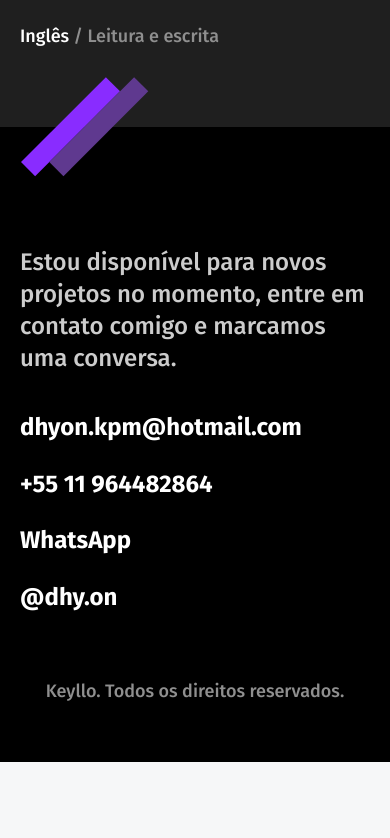
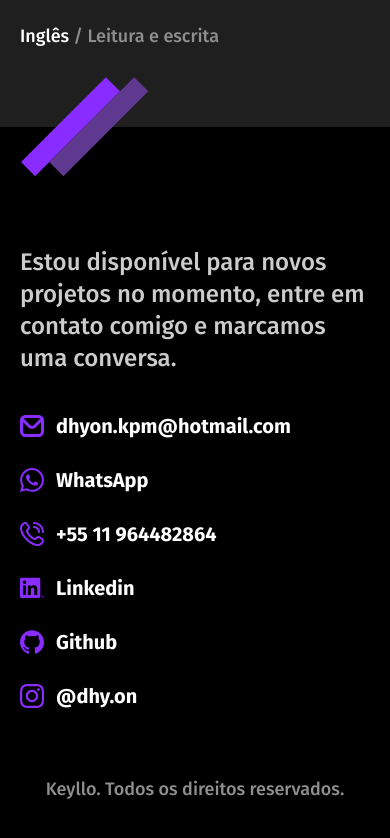
Before and after one commit to DhyonKeyllon/portfolio, a plain HTML site: page index.html in a window 390 px wide. Shown: the part 4036-4874 px from the top of the page. Before the commit the page ends 4798 px from the top, so only its background shows below. Drawn offline with Linux system fonts and the light colour scheme.

Commit message:
feat: add new styles and features - scroll smooth - new links to contact - hover in clickable links and buttons

```diff
--- a/css/footer.css
+++ b/css/footer.css
@@ -7,7 +7,7 @@
   padding: 120px 20px 60px 20px;
   margin: 0 auto;
   display: grid;
-  grid-template-columns: 1fr 1fr;
+  grid-template-columns: 1fr;
   gap: 100px;
   align-items: center;
 }
@@ -16,6 +16,13 @@
   font-size: 1.5rem;
   line-height: 1.33;
   color: #ccc;
+}
+
+.footer-contato-container {
+  display: grid;
+  grid-template-columns: 1fr 1fr;
+  gap: 40px;
+  justify-items: center;
 }
 
 .footer-contato li {
@@ -27,7 +34,20 @@
 }
 
 .footer-contato li a {
+  display: flex;
+  gap: 12px;
   color: #fff;
+  transition: color 0.2s ease-in-out;
+  -webkit-transition: color 0.2s ease-in-out;
+  -moz-transition: color 0.2s ease-in-out;
+  -ms-transition: color 0.2s ease-in-out;
+  -o-transition: color 0.2s ease-in-out;
+  align-items: center;
+}
+
+.footer-contato li a:hover {
+  color: #892cff;
+  fill: #892cff;
 }
 
 .footer-copy {
@@ -39,7 +59,6 @@
 
 @media (max-width: 860px) {
   .footer-container {
-    grid-template-columns: 1fr;
     gap: 40px;
   }
 
@@ -47,3 +66,19 @@
     font-size: 1.5rem;
   }
 }
+
+@media (max-width: 515px) {
+  .footer-contato-container {
+    grid-template-columns: 1fr;
+    justify-items: start;
+    gap: 0;
+  }
+
+  .footer-contato li {
+    font-size: 1.25rem;
+  }
+
+  .footer-contato li a img {
+    width: 24px;
+  }
+}
--- a/css/global.css
+++ b/css/global.css
@@ -3,6 +3,7 @@ body {
   margin: 0;
   color: #141414;
   background-color: #f6f7f8;
+  scroll-behavior: smooth;
 }
 
 a {
--- a/css/header.css
+++ b/css/header.css
@@ -25,6 +25,16 @@
   text-decoration: none;
   color: #141414;
   display: block;
+  cursor: pointer;
+}
+
+.header-menu a:hover {
+  color: #892cff;
+  transition: color 0.2s ease-in-out;
+  -webkit-transition: color 0.2s ease-in-out;
+  -moz-transition: color 0.2s ease-in-out;
+  -ms-transition: color 0.2s ease-in-out;
+  -o-transition: color 0.2s ease-in-out;
 }
 
 @media (max-width: 800px) {
--- a/index.html
+++ b/index.html
@@ -5,7 +5,7 @@
     <meta name="viewport" content="width=device-width, initial-scale=1.0" />
     <meta name="Description" content="Desenvolvedor Full-Stack Javascript/Typescript e PHP, localizado em São Paulo." />
     <title>Dhyon - Desenvolvedor de Software</title>
-    <link rel="stylesheet" href="css/styles.min.css" />
+    <link rel="stylesheet" href="css/styles.css" />
     <link rel="shortcut icon" href="./favicon.svg" type="image/svg+xml" />
 
     <link rel="preconnect" href="https://fonts.googleapis.com" />
@@ -14,6 +14,12 @@
       href="https://fonts.googleapis.com/css2?family=Fira+Sans:wght@500;700&family=Poppins:wght@700&display=swap"
       rel="stylesheet"
     />
+    <script>
+      handleScrollTo = (id) => {
+        const element = document.getElementById(id);
+        element.scrollIntoView({ behavior: "smooth" });
+      };
+    </script>
   </head>
   <body>
     <header class="header">
@@ -21,9 +27,9 @@
 
       <nav>
         <ul class="header-menu">
-          <li><a href="#experiencia">Experiência</a></li>
-          <li><a href="#formacao">Formação</a></li>
-          <li><a href="#contato">Contato</a></li>
+          <li><a aria-label="Sessão de experiência" onclick="handleScrollTo('experiencia')">Experiência</a></li>
+          <li><a aria-label="Sessão de formação" onclick="handleScrollTo('formacao')">Formação</a></li>
+          <li><a aria-label="Sessão de contato" onclick="handleScrollTo('contato')">Contato</a></li>
         </ul>
       </nav>
     </header>
@@ -213,18 +219,53 @@
           Estou disponível para novos projetos no momento, entre em contato comigo e marcamos uma conversa.
         </p>
 
-        <ul class="footer-contato">
-          <li aria-label="Email para contato">
-            <a href="mailto:dhyon.kpm@hotmail.com" aria-label="dhyon.kpm@hotmail.com Link para email"
-              >dhyon.kpm@hotmail.com</a
-            >
-          </li>
-          <li>+55 11 964482864</li>
-          <li><a href="https://wa.me/+5511964482964" aria-label="Link para WhatsApp">WhatsApp</a></li>
-          <li aria-label="Arroba do instagram">
-            <a href="https://www.instagram.com/dhy.on/" aria-label="@dhy.on Link para Instagram">@dhy.on</a>
-          </li>
-        </ul>
+        <div class="footer-contato-container">
+          <ul class="footer-contato">
+            <li aria-label="Email para contato">
+              <a target="_blank" href="mailto:dhyon.kpm@hotmail.com" aria-label="dhyon.kpm@hotmail.com Link para email">
+                <img src="./img/envelope.svg" alt="Ícone de Envelope" width="32px" sizes="32px" />
+                dhyon.kpm@hotmail.com
+              </a>
+            </li>
+            <li>
+              <a target="_blank" href="https://wa.me/+5511964482964" aria-label="Link para WhatsApp">
+                <img src="./img/whatsapp.svg" alt="Ícone de WhatsApp" width="32px" sizes="32px" />
+                WhatsApp
+              </a>
+            </li>
+            <li>
+              <a>
+                <img src="./img/phone-call.svg" alt="Ícone de Chamada" width="32px" sizes="32px" />
+                +55 11 964482864
+              </a>
+            </li>
+          </ul>
+          <ul class="footer-contato">
+            <li aria-label="Linkedin para portfólio">
+              <a
+                target="_blank"
+                href="https://www.linkedin.com/in/dhyonkeyllon/"
+                aria-label="dhyon.kpm@hotmail.com Link para email"
+              >
+                <img src="./img/linkedin.svg" alt="Ícone do Linkedin" width="32px" sizes="32px" />
+                Linkedin
+              </a>
+            </li>
+            <li>
+              <a target="_blank" href="https://github.com/DhyonKeyllon" aria-label="Link para Github">
+                <img src="./img/github.svg" alt="Ícone do Github" width="32px" sizes="32px" />
+                Github
+              </a>
+            </li>
+            <li aria-label="Arroba do instagram">
+              <a target="_blank" href="https://www.instagram.com/dhy.on/" aria-label="@dhy.on Link para Instagram">
+                <img src="./img/instagram.svg" alt="Ícone de Instagram" width="32px" sizes="32px" />
+                @dhy.on
+              </a>
+            </li>
+          </ul>
+        </div>
+
         <p class="footer-copy">Keyllo. Todos os direitos reservados.</p>
       </div>
     </footer>
```
Also changed, not shown: img/envelope.svg (added), img/github.svg (added), img/instagram.svg (added), img/linkedin.svg (added), img/phone-call.svg (added), img/whatsapp.svg (added).
